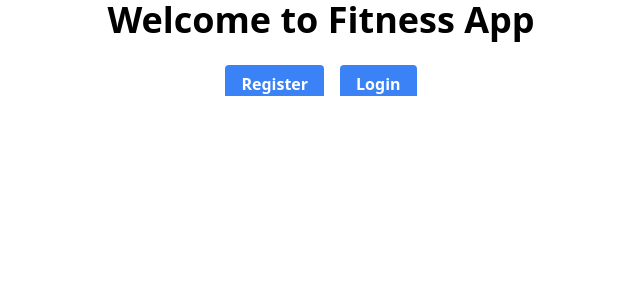
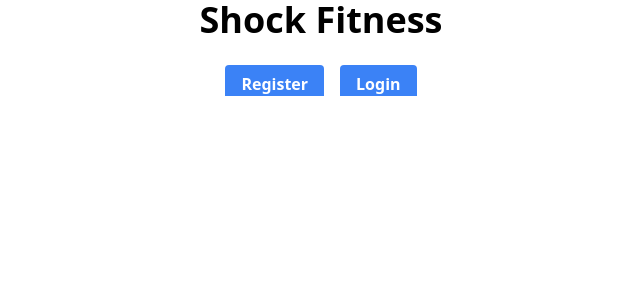
Before and after one commit to kevin7391s/shock_fitness, a Next.js app: page / in a window 1280 px wide. Shown: the top 300 px of the page, without its empty margins (319-959 px from the left). Built offline with nearby package versions, Linux system fonts and the light colour scheme.

Commit message:
moved landing page into pages folder
//added logo image

```diff
--- a/src/pages/index.tsx
+++ b/src/pages/index.tsx
@@ -1,4 +1,4 @@
-import LandingPage from "@/landingPage";
+import LandingPage from "./landingPage";
 
 const HomePage = () => {
   return (
--- a/src/landingPage.tsx
+++ b/src/pages/landingPage.tsx
@@ -4,7 +4,7 @@ import React from "react";
 import Link from "next/link";
 import Head from "next/head";
 
-const LandingPage: React.FC = () => {
+const LandingPage = () => {
   return (
     <>
       <Head>
@@ -12,9 +12,7 @@ const LandingPage: React.FC = () => {
       </Head>
       <div className="container mx-auto">
         {/* Add your landing page content and styling */}
-        <h1 className="text-4xl font-bold text-center">
-          Welcome to Fitness App
-        </h1>
+        <h1 className="text-4xl font-bold text-center">Shock Fitness</h1>
         <div className="text-center mt-8">
           <Link
             href="/register"
```
Also changed, not shown: images/shockfitnesstransparent.png (added).
